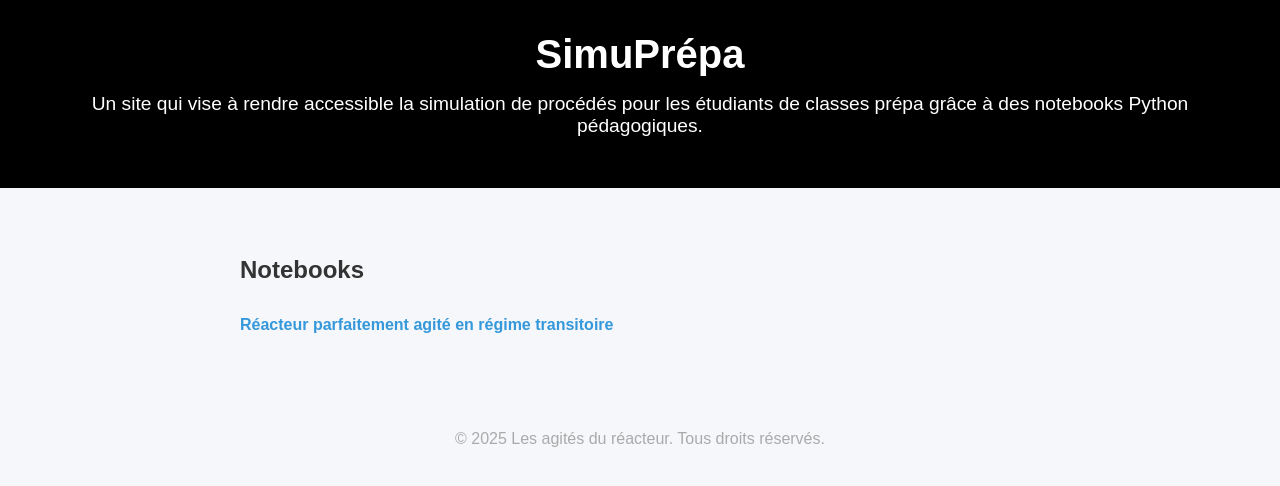
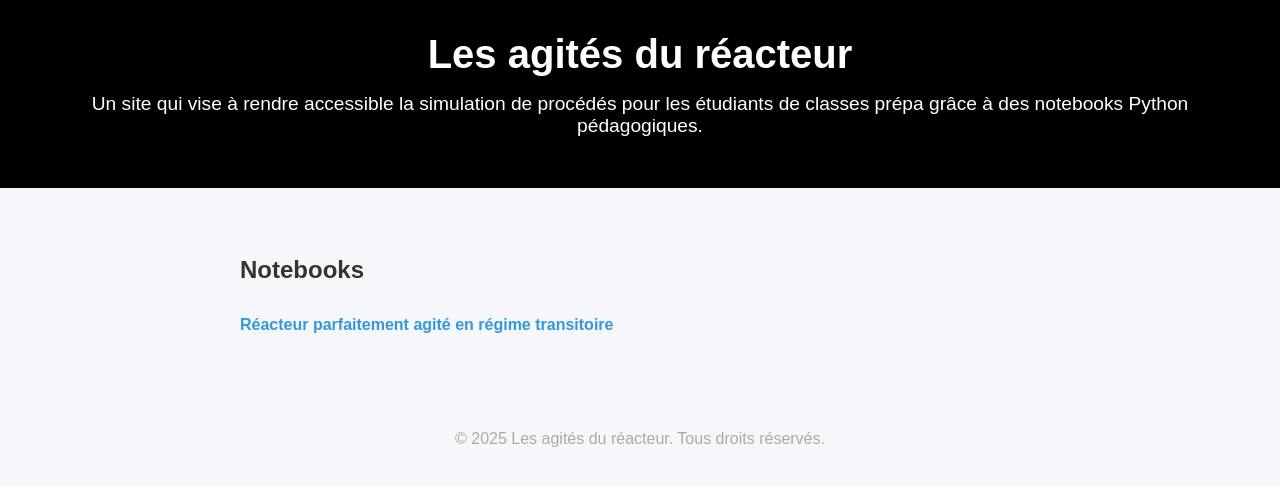
Before and after one commit to YohannLeGuennec-UnivLorraine/les-agites-du-reacteur, a plain HTML site: page index.html in a window 1280 px wide. Drawn offline with Linux system fonts and the light colour scheme.

Commit message:
Titre modifié

```diff
--- a/index.html
+++ b/index.html
@@ -66,7 +66,7 @@
 </head>
 <body>
   <header>
-    <h1>SimuPrépa</h1>
+    <h1>Les agités du réacteur</h1>
     <p class="description">Un site qui vise à rendre accessible la simulation de procédés pour les étudiants de classes prépa grâce à des notebooks Python pédagogiques.</p>
   </header>
 
```
